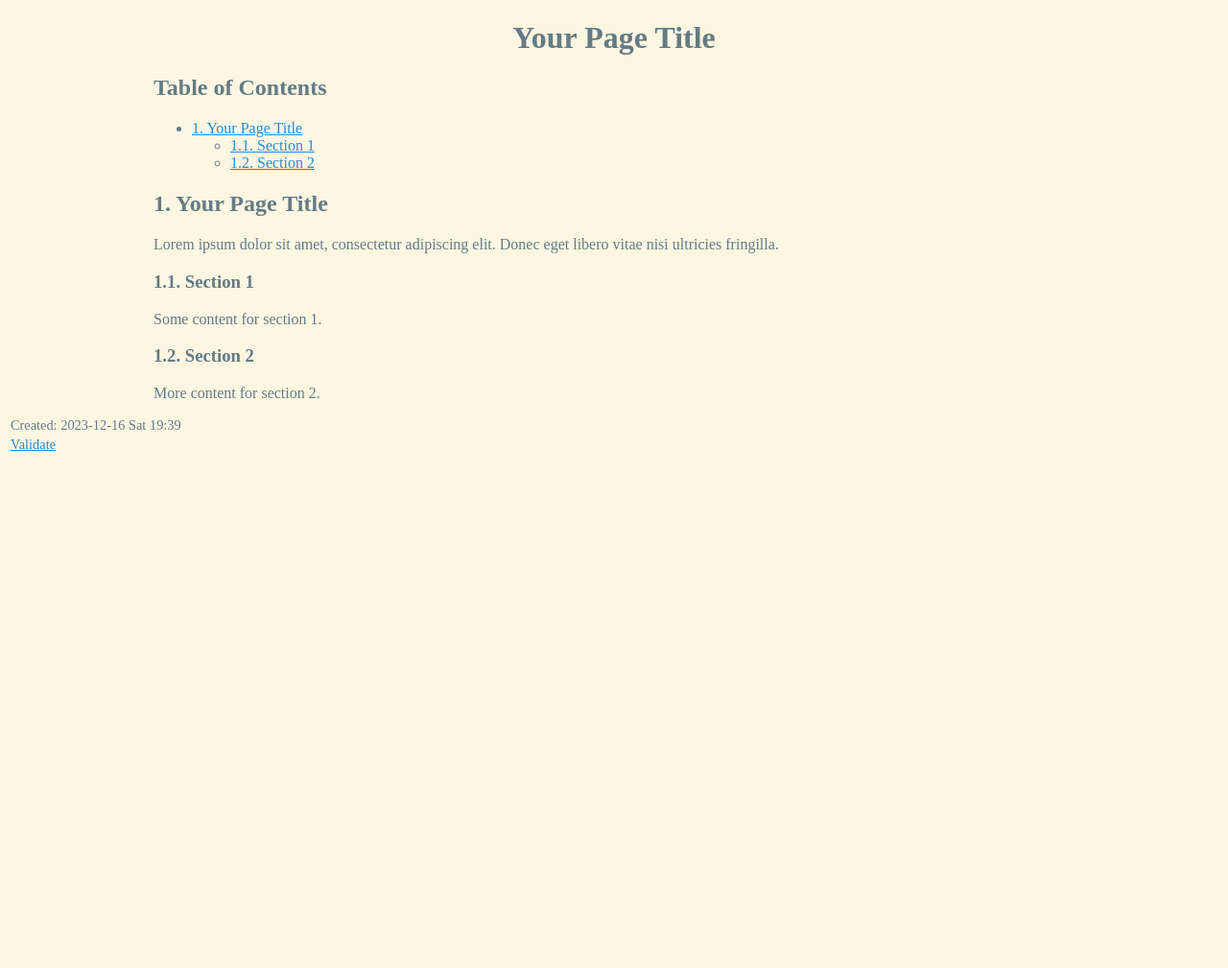
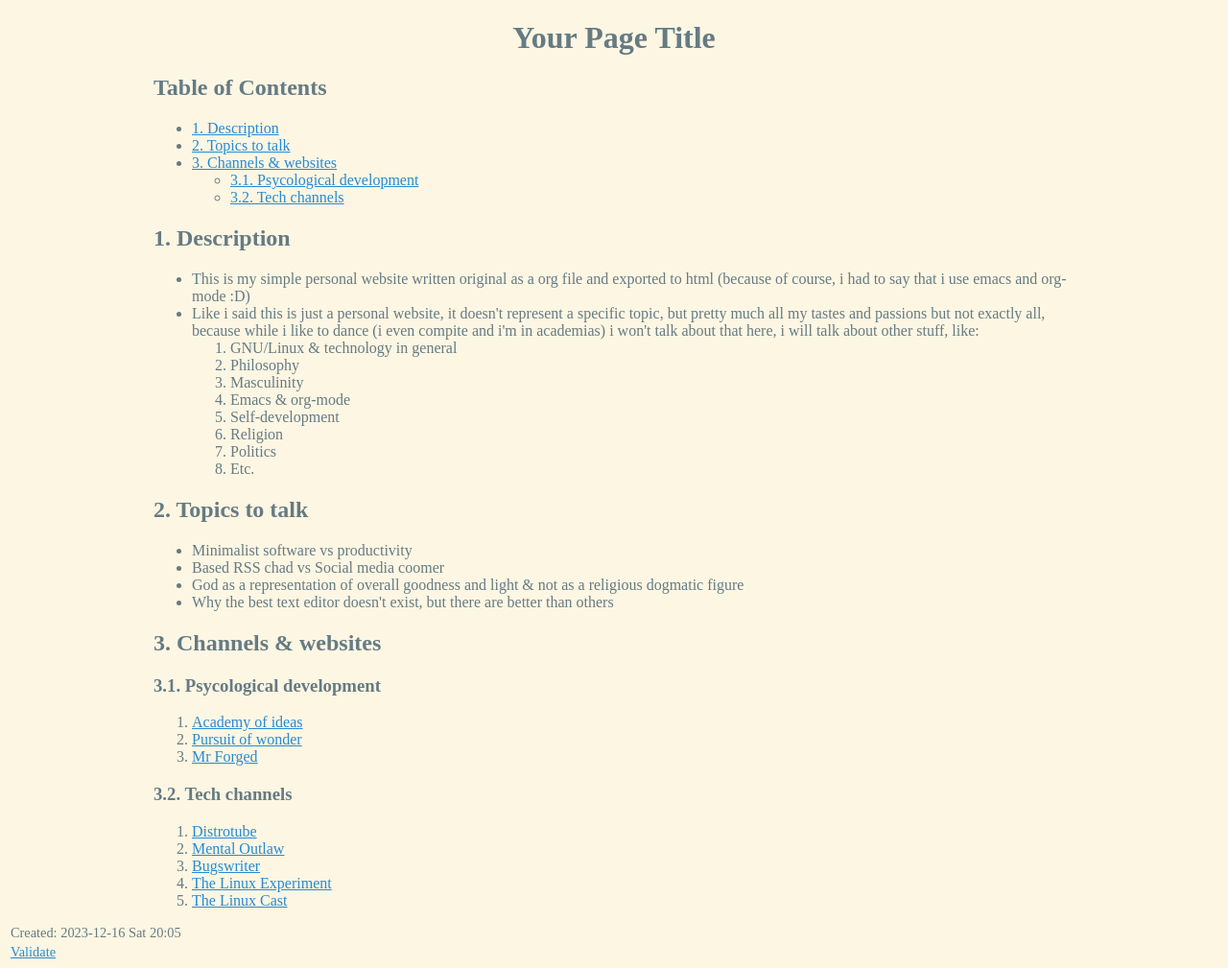
Before and after one commit to engjpacheco/engjpacheco.github.io, a plain HTML site: page index.html in a window 1280 px wide. Shown: the whole page at 96% size. Before the commit the page ends 800 px from the top, so only its background shows below. Drawn offline with Linux system fonts and the light colour scheme; files that its build step writes are made by us from their sources.

Commit message:
update files again to test

```diff
--- a/index.html
+++ b/index.html
@@ -1,7 +1,7 @@
 <!DOCTYPE html>
 <html lang="en">
 <head>
-<!-- 2023-12-16 Sat 19:39 -->
+<!-- 2023-12-16 Sat 20:05 -->
 <meta charset="utf-8" />
 <meta name="viewport" content="width=device-width, initial-scale=1" />
 <title>Your Page Title</title>
@@ -190,7 +190,7 @@
     { background-color: #ffff00; color: #000000; font-weight: bold; }
   .org-svg { }
 </style>
-<link rel="stylesheet" type="text/css" href="styles.css"> <!-- Link your CSS file -->
+<link rel="stylesheet" type="text/css" href="styles/styles.css"> <!-- Link your CSS file -->
 </head>
 <body>
 <div id="content" class="content">
@@ -199,45 +199,78 @@
 <h2>Table of Contents</h2>
 <div id="text-table-of-contents" role="doc-toc">
 <ul>
-<li><a href="#org68d63ee">1. Your Page Title</a>
+<li><a href="#orgb95255a">1. Description</a></li>
+<li><a href="#orgbb9c144">2. Topics to talk</a></li>
+<li><a href="#org7c080d6">3. Channels &amp; websites</a>
 <ul>
-<li><a href="#org8cca802">1.1. Section 1</a></li>
-<li><a href="#orgfea4e28">1.2. Section 2</a></li>
+<li><a href="#orgac94222">3.1. Psycological development</a></li>
+<li><a href="#orge1e0654">3.2. Tech channels</a></li>
 </ul>
 </li>
 </ul>
 </div>
 </div>
 
-<div id="outline-container-org68d63ee" class="outline-2">
-<h2 id="org68d63ee"><span class="section-number-2">1.</span> Your Page Title</h2>
+<div id="outline-container-orgb95255a" class="outline-2">
+<h2 id="orgb95255a"><span class="section-number-2">1.</span> Description</h2>
 <div class="outline-text-2" id="text-1">
-<p>
-Lorem ipsum dolor sit amet, consectetur adipiscing elit. Donec eget libero vitae nisi ultricies fringilla.
-</p>
-</div>
-
-<div id="outline-container-org8cca802" class="outline-3">
-<h3 id="org8cca802"><span class="section-number-3">1.1.</span> Section 1</h3>
-<div class="outline-text-3" id="text-1-1">
-<p>
-Some content for section 1.
-</p>
+<ul class="org-ul">
+<li>This is my simple personal website written original as a org file and exported to html (because of course, i had to say that i use emacs and org-mode :D)</li>
+<li>Like i said this is just a personal website, it doesn't represent a specific topic, but pretty much all my tastes and passions but not exactly all, because while i like to dance (i even compite and i'm in academias) i won't talk about that here, i will talk about other stuff, like:
+<ol class="org-ol">
+<li>GNU/Linux &amp; technology in general</li>
+<li>Philosophy</li>
+<li>Masculinity</li>
+<li>Emacs &amp; org-mode</li>
+<li>Self-development</li>
+<li>Religion</li>
+<li>Politics</li>
+<li>Etc.</li>
+</ol></li>
+</ul>
 </div>
 </div>
-
-<div id="outline-container-orgfea4e28" class="outline-3">
-<h3 id="orgfea4e28"><span class="section-number-3">1.2.</span> Section 2</h3>
-<div class="outline-text-3" id="text-1-2">
-<p>
-More content for section 2.
-</p>
+<div id="outline-container-orgbb9c144" class="outline-2">
+<h2 id="orgbb9c144"><span class="section-number-2">2.</span> Topics to talk</h2>
+<div class="outline-text-2" id="text-2">
+<ul class="org-ul">
+<li>Minimalist software vs productivity</li>
+<li>Based RSS chad vs Social media coomer</li>
+<li>God as a representation of overall goodness and light &amp; not as a religious dogmatic figure</li>
+<li>Why the best text editor doesn't exist, but there are better than others</li>
+</ul>
+</div>
+</div>
+<div id="outline-container-org7c080d6" class="outline-2">
+<h2 id="org7c080d6"><span class="section-number-2">3.</span> Channels &amp; websites</h2>
+<div class="outline-text-2" id="text-3">
+</div>
+<div id="outline-container-orgac94222" class="outline-3">
+<h3 id="orgac94222"><span class="section-number-3">3.1.</span> Psycological development</h3>
+<div class="outline-text-3" id="text-3-1">
+<ol class="org-ol">
+<li><a href="https:academyofideas.com">Academy of ideas</a></li>
+<li><a href="https:pursuitofwonder.com">Pursuit of wonder</a></li>
+<li><a href="https:youtube.com/@MrForged">Mr Forged</a></li>
+</ol>
+</div>
+</div>
+<div id="outline-container-orge1e0654" class="outline-3">
+<h3 id="orge1e0654"><span class="section-number-3">3.2.</span> Tech channels</h3>
+<div class="outline-text-3" id="text-3-2">
+<ol class="org-ol">
+<li><a href="https:youtube.com/@DistroTube">Distrotube</a></li>
+<li><a href="https:youtube.com/@MentalOutlaw">Mental Outlaw</a></li>
+<li><a href="https:youtube.com/@bugswriter_">Bugswriter</a></li>
+<li><a href="https:youtube.com/@TheLinuxEXP">The Linux Experiment</a></li>
+<li><a href="https:youtube.com/@TheLinuxCast">The Linux Cast</a></li>
+</ol>
 </div>
 </div>
 </div>
 </div>
 <div id="postamble" class="status">
-<p class="date">Created: 2023-12-16 Sat 19:39</p>
+<p class="date">Created: 2023-12-16 Sat 20:05</p>
 <p class="validation"><a href="https://validator.w3.org/check?uri=referer">Validate</a></p>
 </div>
 </body>
```
Also changed, not shown: 1 other file.
